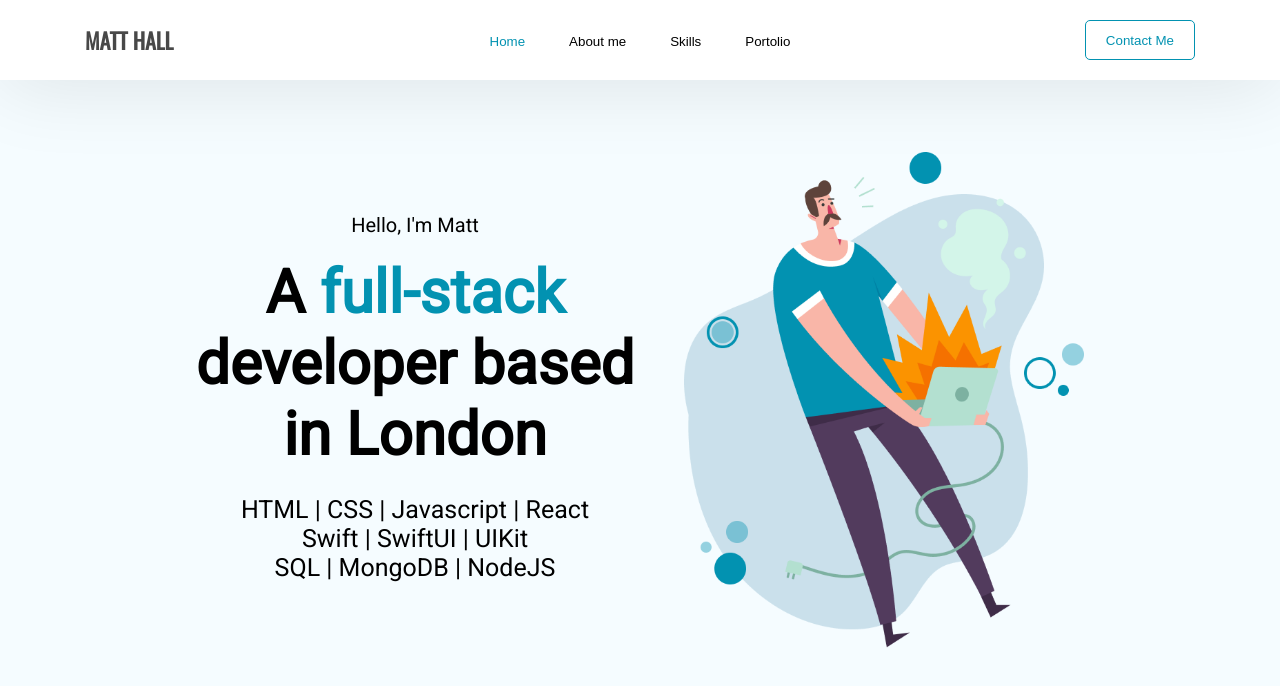
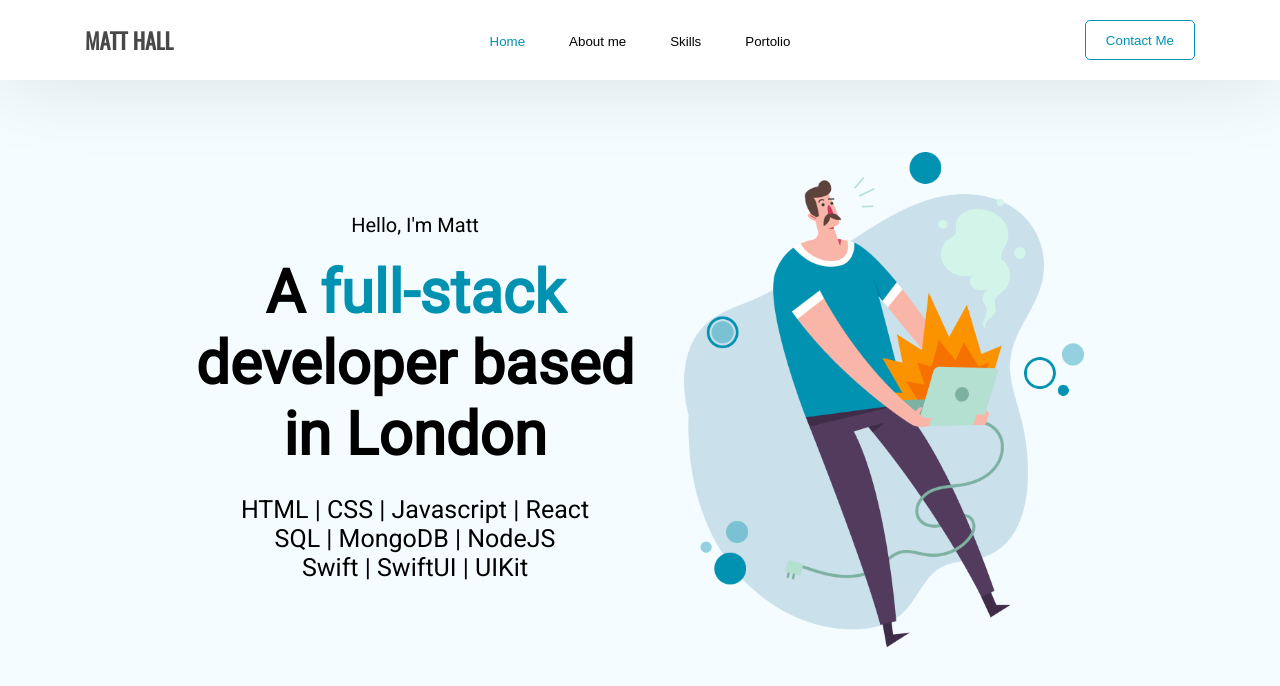
Before and after one commit to mhallrp/TechPortfolio-old, a React (Create React App) app: page / in a window 1280 px wide. Shown: the top 686 px of the page. Built offline with nearby package versions, Linux system fonts and the light colour scheme.

Commit message:
top section update

```diff
--- a/src/pages/landing/landing.jsx
+++ b/src/pages/landing/landing.jsx
@@ -14,7 +14,7 @@ function Landing(){
                 <div className={ Styles.topTextSection }>
                     <p className={ Styles.helloText }>Hello, I'm Matt</p>
                     <h1>A <span className={ Styles.greenSpan }>full-stack </span><br/>developer based<br/>in London</h1>
-                    <p className={ Styles.skillsSpan }>HTML | CSS | Javascript | React<br/>Swift | SwiftUI | UIKit<br/>SQL | MongoDB | NodeJS</p>
+                    <p className={ Styles.skillsSpan }>HTML | CSS | Javascript | React<br/>SQL | MongoDB | NodeJS<br/>Swift | SwiftUI | UIKit</p>
                 </div>
                     <img className={ Styles.topImage } src={LaptopFire} alt="fire" />
             </div>
```
